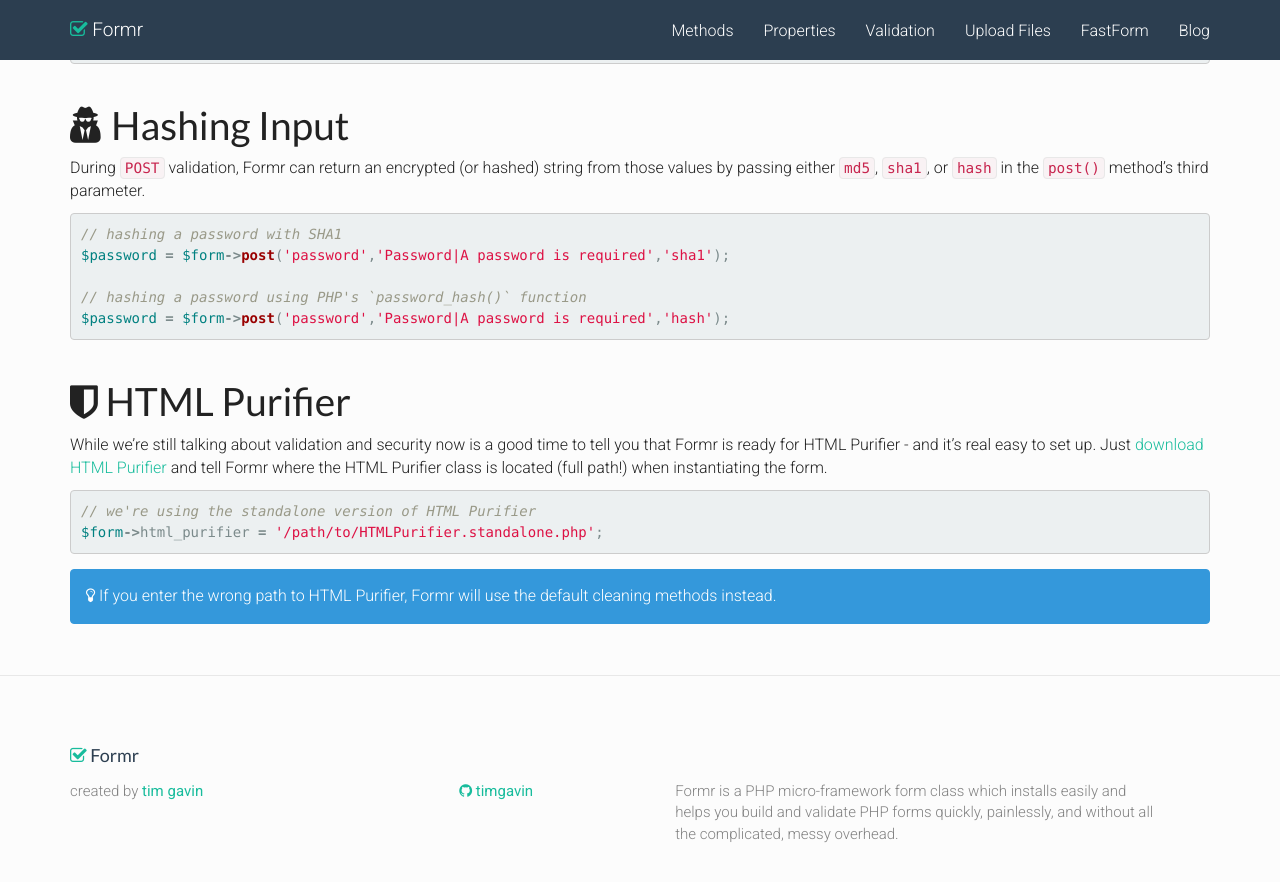
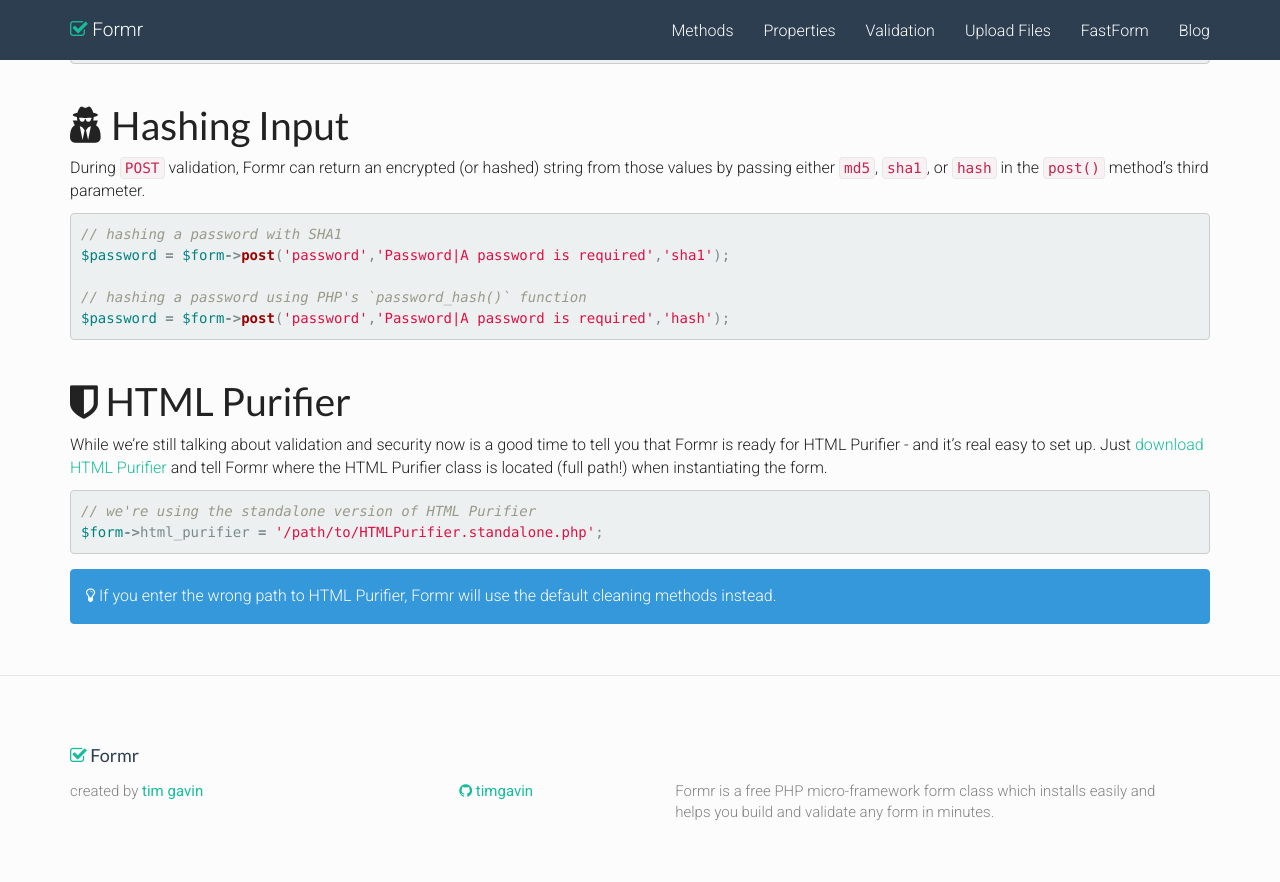
Before and after one commit to formr/formr.github.io, a Jekyll site: the page built from index.md, in a window 1280 px wide and 900 px high, scrolled down 7820 px. Shown: the top 882 px of the window. Built offline with Jekyll 4.4.1, drawn with Linux system fonts in a browser that asks for light colours; nearby versions of some CDN libraries.

Commit message:
updated description

```diff
--- a/_config.yml
+++ b/_config.yml
@@ -2,7 +2,7 @@
 title: Formr
 email: tim@timgavin.name
 description: > # this means to ignore newlines until "baseurl:"
-  Formr is a PHP micro-framework form class which installs easily and helps you build and validate PHP forms quickly, painlessly, and without all the complicated, messy overhead.
+  Formr is a free PHP micro-framework form class which installs easily and helps you build and validate any form in minutes.
 baseurl: ""
 url: "https://formr.github.io"
 github_username:  timgavin
```
